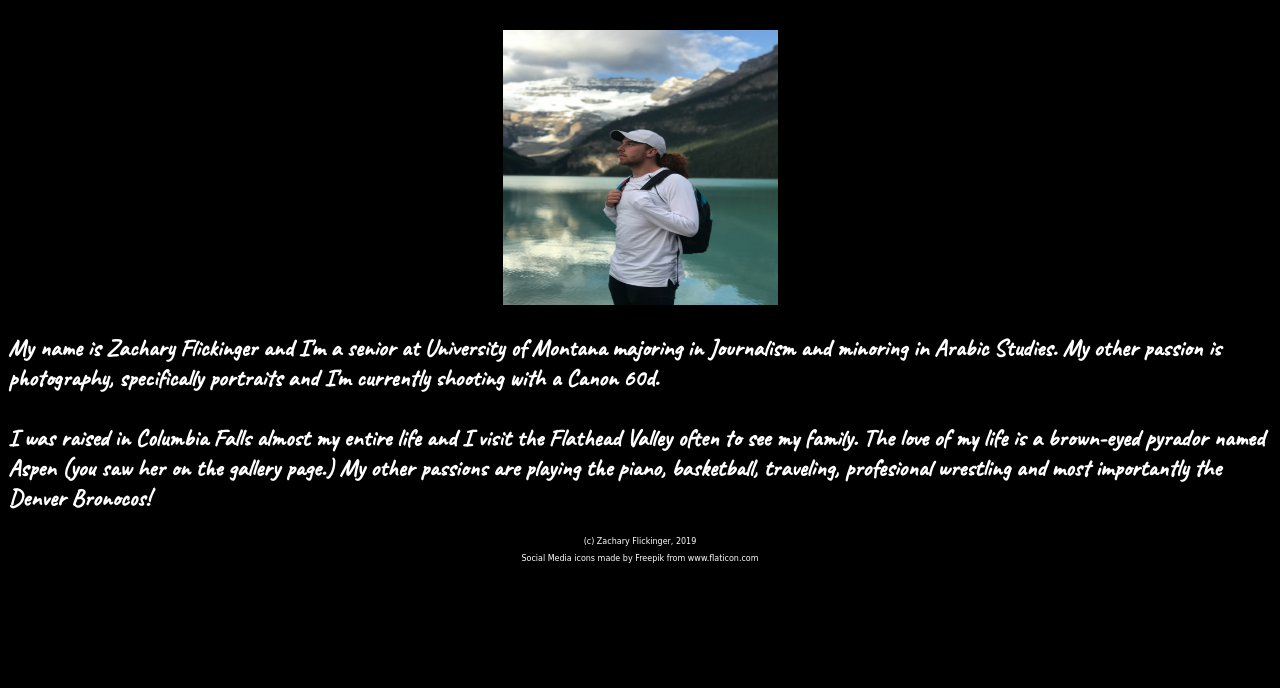
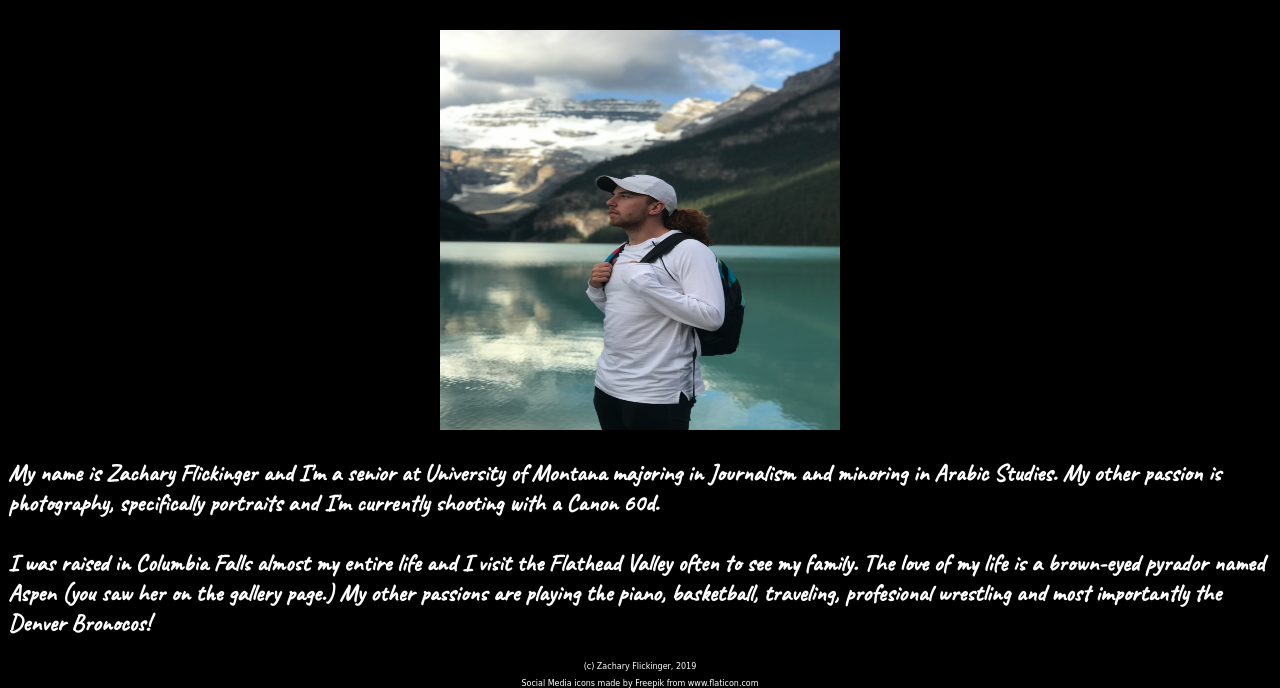
Before and after one commit to flickz16/web-dev-hw, a plain HTML site: page final/about.html in a window 1280 px wide. Shown: the part 234-922 px from the top of the page. Before the commit the page ends 800 px from the top, so only its background shows below. Drawn offline with Linux system fonts and the light colour scheme.

Commit message:
Update about.html

```diff
--- a/final/about.html
+++ b/final/about.html
@@ -47,7 +47,7 @@
             <h2>Welcome to my website!</h2>
               <div class="profile">
                 <a target="_blank" href="IMG_0620.JPG">
-                  <img src="./images/IMG_0620.JPG" alt="Zachary Flickinger" width="275" height="275">
+                  <img src="./images/IMG_0620.JPG" alt="Zachary Flickinger" width="400" height="400">
                 </a>
               </div>
               <h3>My name is Zachary Flickinger and I'm a senior at University of Montana majoring in Journalism and minoring in Arabic Studies. My other passion is photography, specifically portraits and I'm currently shooting with a Canon 60d.
```
